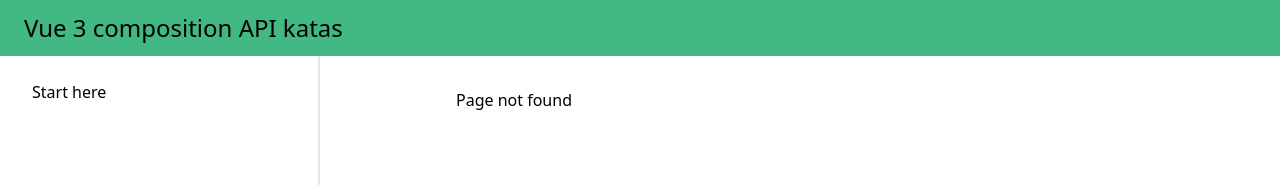
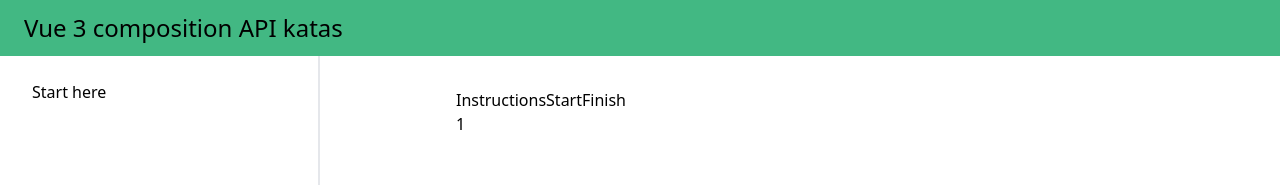
Before and after one commit to luismartinezs/vue-3-katas, a Vue app: page /kata/1/start in a window 1280 px wide. Before the commit this address had no page. Shown: the top 185 px of the page. Built offline with nearby package versions, Linux system fonts and the light colour scheme.

Commit message:
Katas router structure

```diff
--- /dev/null
+++ b/src/components/KataNav.vue
@@ -0,0 +1,15 @@
+<template>
+  <nav>
+    <ul class="flex flex-nowrap">
+      <li>
+        <router-link :to="`/kata/${$route.params.slug}/instructions`">Instructions</router-link>
+      </li>
+      <li>
+        <router-link :to="`/kata/${$route.params.slug}/start`">Start</router-link>
+      </li>
+      <li>
+        <router-link :to="`/kata/${$route.params.slug}/finish`">Finish</router-link>
+      </li>
+    </ul>
+  </nav>
+</template>
--- /dev/null
+++ b/src/components/KataWrapper.vue
@@ -0,0 +1,17 @@
+<template>
+  <KataNav />
+  <span>{{$route.params.slug}}</span>
+</template>
+
+<script>
+import KataNav from '@/components/KataNav.vue'
+export default {
+  name: "KataWrapper",
+  components: {KataNav},
+  setup () {
+    return {
+
+    }
+  }
+};
+</script>
--- a/src/components/StartHere.vue
+++ b/src/components/StartHere.vue
@@ -1,3 +1,14 @@
 <template>
-  <h1>Start here!</h1>
+  <h1 class="text-2xl mb-4">Instructions</h1>
+  <ol class="list-decimal">
+    <li>
+      Open the files inside a <strong>START</strong> folder with your IDE
+    </li>
+    <li>
+      Complete the code following the instructions
+    </li>
+    <li>
+      Finish with a result similar to the <strong>FINISH</strong> folder.
+    </li>
+  </ol>
 </template>
```
Also changed, not shown: src/router.js (+20 -1 lines), 1 other file (tests, documents, lock files or other folders).
